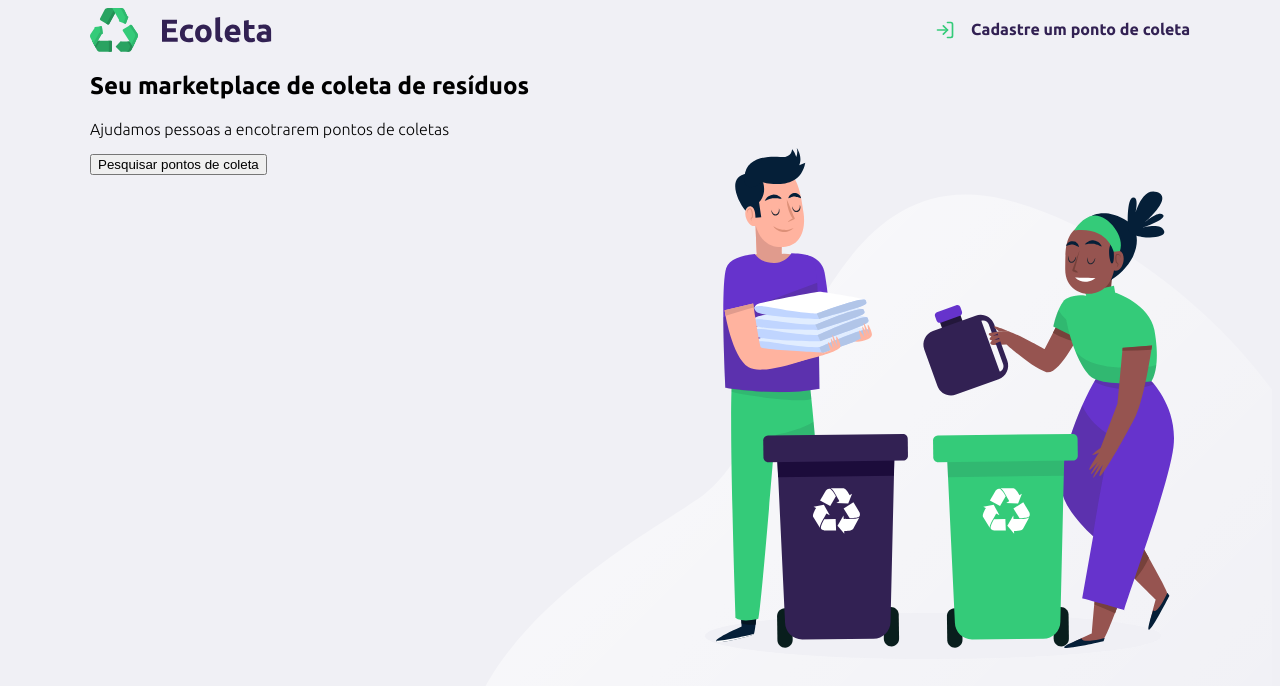
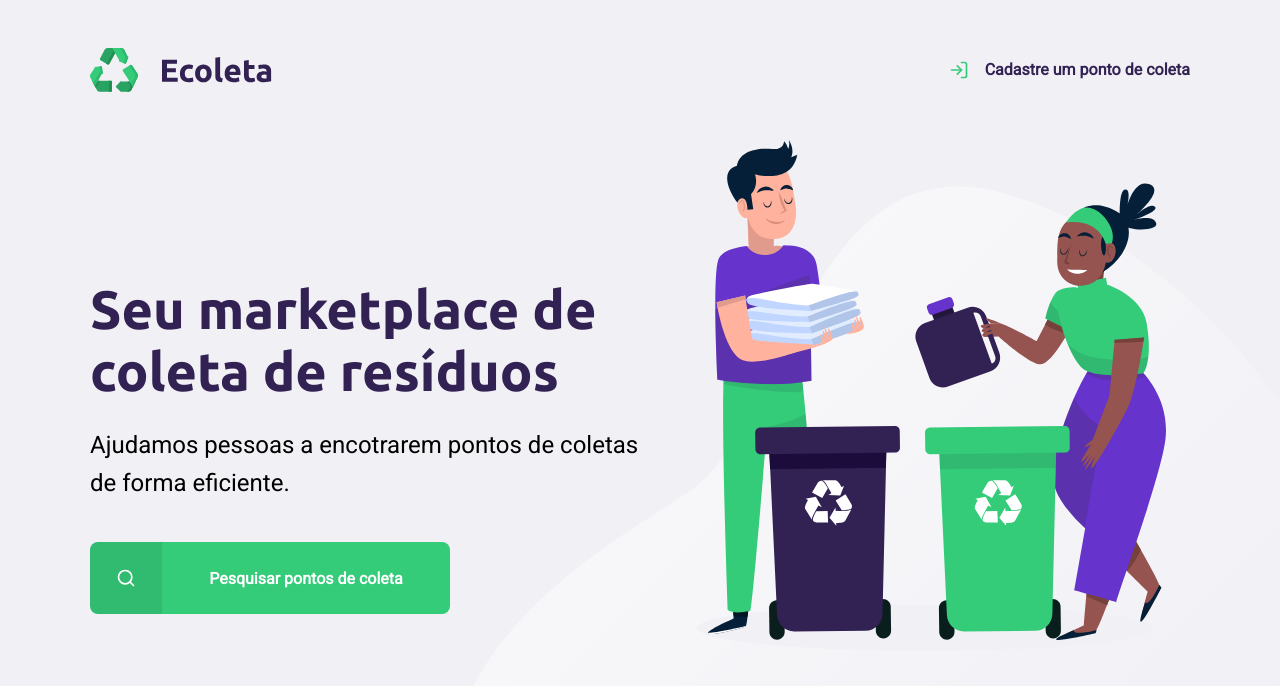
Before and after one commit to Silva404/nlw-starter, a plain HTML site: page index.html in a window 1280 px wide. Drawn offline with Linux system fonts and the light colour scheme.

Commit message:
aula 01 acabada

```diff
--- a/index.html
+++ b/index.html
@@ -4,7 +4,7 @@
 <head>
   <meta charset="UTF-8">
   <meta name="viewport" content="width=device-width, initial-scale=1.0">
-  <link href="https://fonts.googleapis.com/css2?family=Ubuntu:wght@300;700&display=swap" rel="stylesheet">
+  <link href="https://fonts.googleapis.com/css2?family=Roboto&family=Ubuntu:wght@300;700&display=swap" rel="stylesheet">
   <link rel="stylesheet" href="/styles/main.css">
   <title>Ecoleta</title>
 </head>
@@ -19,11 +19,14 @@
           Cadastre um ponto de coleta</a>
       </header>
 
-      <h1>Seu marketplace de coleta de resíduos</h1>
+      <main>
+        <h1>Seu marketplace de coleta de resíduos</h1>
 
-      <p>Ajudamos pessoas a encotrarem pontos de coletas</p>
+        <p>Ajudamos pessoas a encotrarem pontos de coletas de forma eficiente.</p>
 
-      <button>Pesquisar pontos de coleta</button>
+        <a href="#"><span></span><strong>Pesquisar pontos de coleta</strong></a>
+      </main>
+
     </div>
   </section>
 </body>
--- a/styles/main.css
+++ b/styles/main.css
@@ -1,13 +1,29 @@
+:root {
+  --title-color: #322153;
+  --primary-color: #34cb79;
+}
+
+* {
+  margin: 0;
+  padding: 0;
+}
+
 html {
-  font-family: 'Ubuntu', sans-serif;
+  font-family: Roboto, sans-serif;
 }
 
 body {
   background: #f0f0f5;
+  -webkit-font-smoothing: antialiased !important;
 }
 
 a {
   text-decoration: none;
+}
+
+h1,h2,h3,h4,h5,h6 {
+  font-family: Ubuntu, sans-serif;
+  color: var(--title-color);
 }
 
 #page-home {
@@ -18,11 +34,17 @@ a {
 #page-home .content {
   width: 90%;
   max-width: 1100px;
+  height: 100%;
 
   margin: 0 auto;
+
+  display: flex;
+  flex-direction: column;
 }
 
 #page-home header {
+  margin-top: 48px;
+
   display: flex;
   align-items: center;
   justify-content: space-between;
@@ -32,7 +54,7 @@ a {
 #page-home header a {
   display: flex;
 
-  color: #322153;
+  color: var(--title-color);
   font-weight: 700;
 }
 
@@ -44,3 +66,91 @@ a {
   width: 20px;
   height: 20px;
 }
+
+#page-home main {
+  max-width: 560px;
+
+  display: flex;
+  flex: 1;
+  flex-direction: column;
+  justify-content: center;
+}
+
+
+#page-home main h1 {
+  font-size: 54px;
+}
+
+#page-home main p {
+  font-size: 24px;
+  line-height: 38px;
+  margin-top: 24px;
+}
+
+#page-home main a {
+  width: 100%;
+  max-width: 360px;
+  height: 72px;
+  margin-top: 40px;
+
+  display: flex;
+  align-items: center;
+
+  background: var(--primary-color);
+  border-radius: 8px;
+
+  transition: 400ms;
+}
+
+#page-home main a:hover {
+  background: #2fb86e;
+}
+
+#page-home main a span {
+  border-bottom-left-radius: 8px;
+  border-top-left-radius: 8px;
+
+  width: 72px;
+  height: 72px;
+
+  background: rgba(0,0,0,0.08);
+
+  display: flex;
+  align-items: center;
+  justify-content: center;
+}
+
+#page-home main a span::after {
+  content: '';
+  background: url(/images/search.svg);
+
+  width: 20px;
+  height: 20px;
+}
+
+#page-home main strong {
+  color: #fff;
+
+  flex: 1;
+  text-align: center;
+}
+
+@media (max-width: 900px) {
+  #page-home {
+    background-position-x: 70vw;
+  }
+  #page-home .content {
+    align-items: center;
+    text-align: center;
+  }
+  #page-home header a{
+    position: absolute;
+    bottom: 48px;
+
+    left: 50%;
+    transform: translateX(-50%);
+  }
+  #page-home main {
+    align-items: center;
+  }
+}
```
